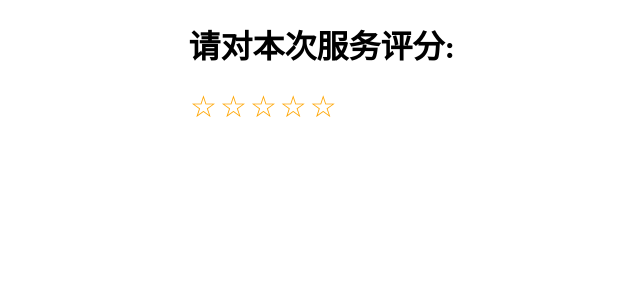
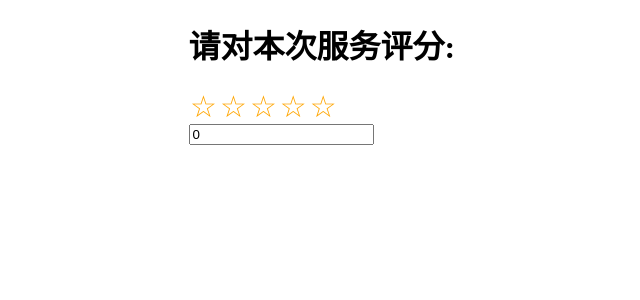
Before and after one commit to LvYuanWang/vue3_fast_entry, a Vue app: page / in a window 1280 px wide. Shown: the top 300 px of the page, without its empty margins (9-649 px from the left). Built offline with nearby package versions, Linux system fonts and the light colour scheme.

Commit message:
vue3组件v-model

```diff
--- a/src/App.vue
+++ b/src/App.vue
@@ -1,7 +1,13 @@
 <template>
   <div id="app">
     <h1>请对本次服务评分: </h1>
-    <Rating @rating-star="setRatingStar" :starNum />
+    <!-- <Rating v-model="starNum" /> -->
+
+    <!-- 如果需要传递的值有多个, 则可以设置别名 -->
+    <!-- <Rating v-model:starNum="starNum" /> -->
+
+    <!-- 当然也可以使用修饰符(没有特定的作用) -->
+    <Rating v-model:starNum.number="starNum" />
     <p v-show="starNum > 0">您当前的评级为: {{ starNum }} 颗星</p>
   </div>
 </template>
@@ -11,10 +17,6 @@ import { ref } from 'vue';
 import Rating from './components/Rating.vue';
 
 const starNum = ref(0);
-
-function setRatingStar(newStarNum) {
-  starNum.value = newStarNum;
-}
 </script>
 
 <style scoped>
--- a/src/components/Rating.vue
+++ b/src/components/Rating.vue
@@ -3,41 +3,80 @@
     <span v-for="star in 5" :key="star" @click="setRatingStar(star)">
       {{ star <= starNum ? '★' : '☆' }}
     </span>
-    <!-- 第二种写法 -->
-    <!-- <span v-for="star in 5" :key="star" @click="$emit('rating-star', star)">
-      {{ star <= starNum ? '★' : '☆' }}
-    </span> -->
   </div>
+  <input type="number" v-model="starNum" />
 </template>
 
 <script setup>
-// import { ref } from 'vue';
+// 最新版的 组件v-model 写法
+// const model = defineModel();
 
-// const starNum = ref(0);
+// function setRatingStar(star) {
+//   model.value = star;
+// }
 
-// const emits = defineEmits(['rating-star']);
+// vue3.4 版本之前的写法
+// const { modelValue } = defineProps(['modelValue']);
+// const emit = defineEmits(['update:modelValue']);
+
+// function setRatingStar(star) {
+//   emit('update:modelValue', star);
+// }
+
+
+
+// 如果父组件设置了别名, 则需要使用别名
+// const { starNum } = defineProps(['starNum']);
+// const emit = defineEmits(['update:starNum']);
+// function setRatingStar(newStar) {
+//   emit('update:starNum', newStar);
+// }
+
+
+// defineModel 同样也可以设置验证规则
+// const starNum = defineModel("starNum", {
+//   type: Number,
+//   required: true,
+//   validator: (value) => {
+//     if (value < 0 || value > 5) {
+//       console.error('评分数值必须在0-5之间');
+//       return false;
+//     }
+//     return true;
+//   },
+// });
 
 // function setRatingStar(star) {
 //   starNum.value = star;
-//   emits('rating-star', star);
 // }
 
-// 第二种写法
-defineProps(['starNum']);
 
-// 事件校验
-const emits = defineEmits({
-  'rating-star': (star) => {
-    if (star < 0 || star > 5) {
-      console.error('star must be between 0 and 5');
-      return false;
+// 如果需要限制父组件传过来的值, 则可以配合父组件的修饰符使用
+const [starNum, modifiers] = defineModel("starNum", {
+  type: Number,
+  required: true,
+  // 更具父组件传的修饰符配合setter函数进行限制, 每次修改值都会触发setter函数
+  set(value) {
+    console.log(value);
+    if (modifiers.number) {
+      if (isNaN(value)) {
+        console.error('评分数值必须是数字');
+        value = 0;
+      } else {
+        value = Number(value);
+      }
+      if (value < 0) {
+        value = 0
+      } else if (value > 5) {
+        value = 5;
+      }
     }
-    return true;
+    return value;
   }
 });
 
 function setRatingStar(star) {
-  emits('rating-star', star);
+  starNum.value = star;
 }
 </script>
 
```
Also changed, not shown: 1 other file (tests, documents, lock files or other folders).
